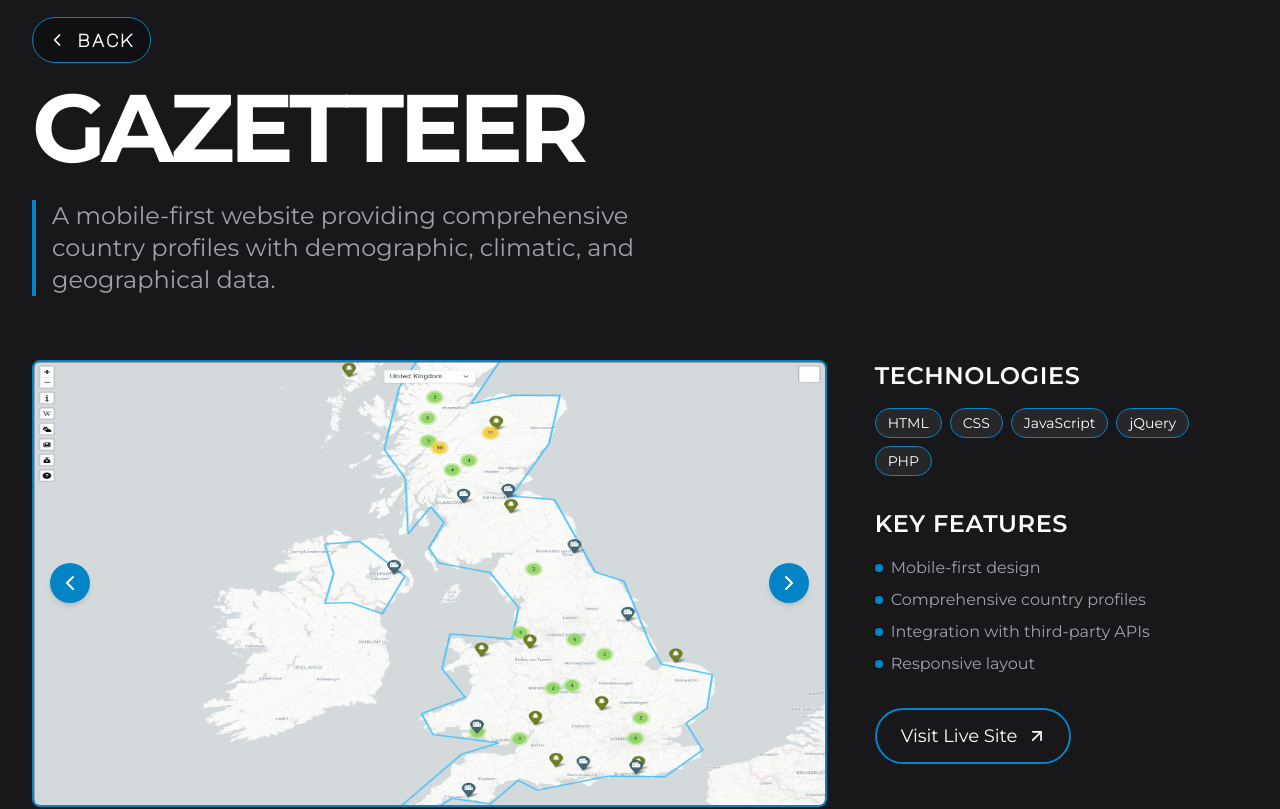
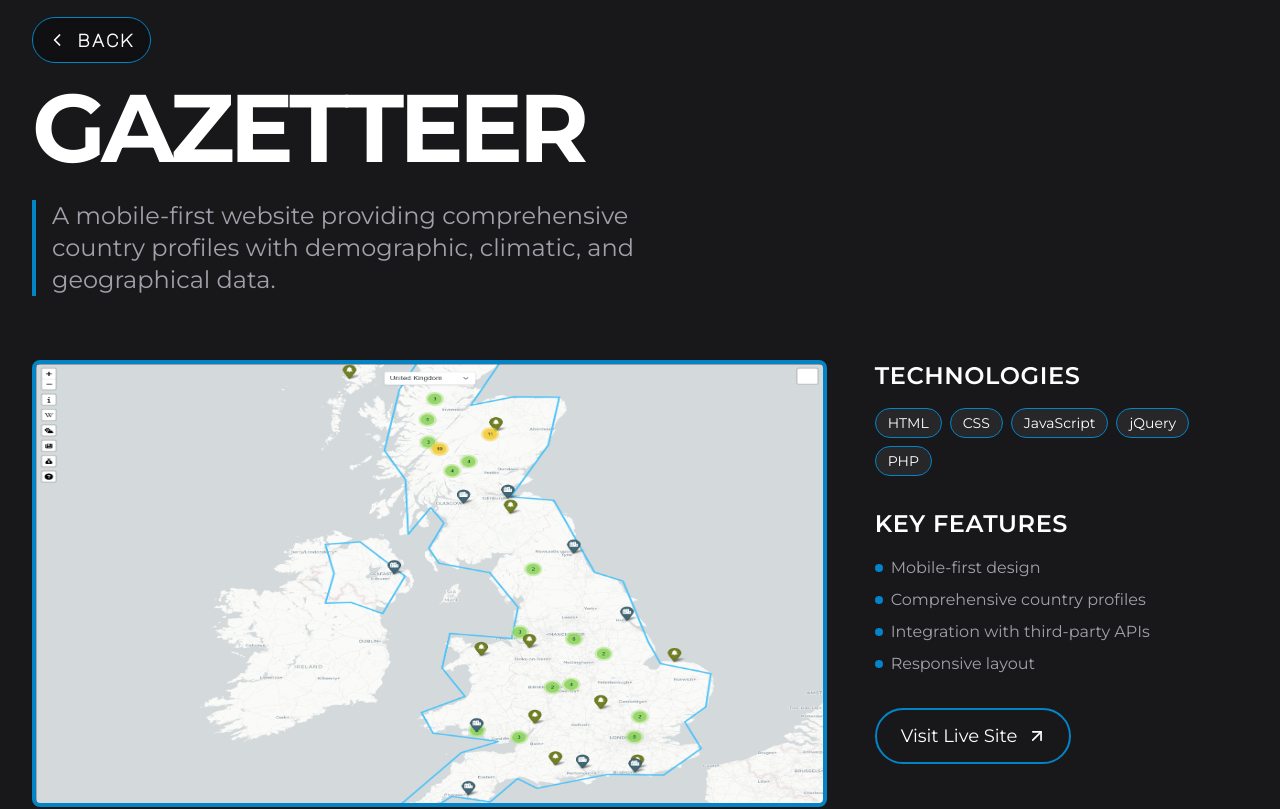
Before and after one commit to Ridgeano/next-portfolio, a Next.js app: page /gazetteer in a window 1280 px wide. Shown: the top 809 px of the page. Built offline with nearby package versions, Linux system fonts and the light colour scheme.

Commit message:
Updated Border size for Project images.

```diff
--- a/app/company-directory/page.tsx
+++ b/app/company-directory/page.tsx
@@ -76,7 +76,7 @@ export default function CompanyDirectory() {
             animate={{ opacity: 1, x: 0 }}
             transition={{ duration: 0.5, delay: 0.4 }}
           >
-            <div className="relative aspect-video bg-zinc-800 rounded-lg overflow-hidden border-2 border-blue-600">
+            <div className="relative aspect-video bg-zinc-800 rounded-lg overflow-hidden border-4 border-blue-600">
               <Image
                 src={images[currentImage]}
                 alt="Project screenshot"
--- a/app/gazetteer/page.tsx
+++ b/app/gazetteer/page.tsx
@@ -16,8 +16,6 @@ export default function Gazetteer() {
   const router = useRouter()
   const images = [
     '/gaz-1.png',
-    '/gaz-2.png',
-    '/gaz-3.png',
   ]
 
   const nextImage = () => {
@@ -85,7 +83,7 @@ export default function Gazetteer() {
             animate={{ opacity: 1, x: 0 }}
             transition={{ duration: 0.5, delay: 0.4 }}
           >
-            <div className="relative aspect-video bg-zinc-800 rounded-lg overflow-hidden border-2 border-sky-600">
+            <div className="relative aspect-video bg-zinc-800 rounded-lg overflow-hidden border-4 border-sky-600">
               <Image
                 src={images[currentImage]}
                 alt="Project screenshot"
@@ -101,20 +99,7 @@ export default function Gazetteer() {
                   className="absolute inset-0 "
                 />
               </AnimatePresence>
-              <button
-                onClick={prevImage}
-                className="absolute left-4 top-1/2 transform -translate-y-1/2 bg-sky-600 text-white rounded-full p-2 shadow-md transition-transform hover:scale-110"
-                aria-label="Previous image"
-              >
-                <ChevronLeft className="h-6 w-6" />
-              </button>
-              <button
-                onClick={nextImage}
-                className="absolute right-4 top-1/2 transform -translate-y-1/2 bg-sky-600 text-white rounded-full p-2 shadow-md transition-transform hover:scale-110"
-                aria-label="Next image"
-              >
-                <ChevronRight className="h-6 w-6" />
-              </button>
+
             </div>
           </motion.div>
 
--- a/app/portfolio/page.tsx
+++ b/app/portfolio/page.tsx
@@ -74,7 +74,7 @@ export default function NextJsPortfolio() {
             animate={{ opacity: 1, x: 0 }}
             transition={{ duration: 0.5, delay: 0.4 }}
           >
-            <div className="relative aspect-video bg-zinc-800 rounded-lg overflow-hidden border-2 border-fuchsia-600">
+            <div className="relative aspect-video bg-zinc-800 rounded-lg overflow-hidden border-4 border-fuchsia-600">
               <Image
                 src={images[currentImage]}
                 alt="Project screenshot"
```
